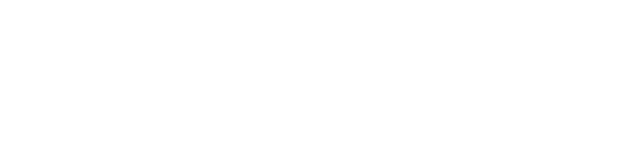
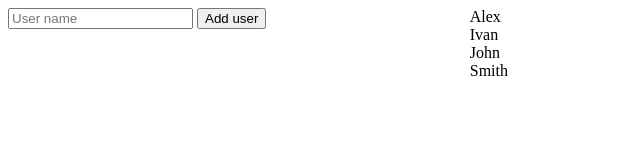
Before and after one commit to sergeyschegolev-git/redux, a website built with webpack: page src/index.html in a window 1280 px wide. Shown: the whole page, without its empty margins (0-640 px from the left). Built offline with nearby package versions, Linux system fonts and the light colour scheme.

Commit message:
Init commit

```diff
--- a/package.json
+++ b/package.json
@@ -14,7 +14,9 @@
     "@babel/plugin-transform-runtime": "^7.14.5",
     "@babel/preset-env": "^7.14.7",
     "babel-loader": "^8.2.2",
+    "css-loader": "^5.2.6",
     "html-webpack-plugin": "^5.3.2",
+    "style-loader": "^3.0.0",
     "webpack": "^5.42.1",
     "webpack-cli": "^4.7.2",
     "webpack-dev-server": "^3.11.2"
--- /dev/null
+++ b/src/components/AddContainer/index.js
@@ -0,0 +1,10 @@
+import { users } from '../../data';
+
+const addContainer = document.getElementById('containerForAdd');
+const addButton = addContainer.querySelector('button');
+const input = addContainer.querySelector('input');
+
+addButton.addEventListener('click', () => {
+  users.push(input.value);
+  console.log(users);
+})
--- /dev/null
+++ b/src/components/ListContainer/index.js
@@ -0,0 +1,12 @@
+import { users } from '../../data';
+
+const listContainer = document.getElementById('list');
+
+const createUserView = (user) => {
+  const div = document.createElement('div');
+  div.innerText = user;
+
+  return div;
+}
+
+listContainer.append(...users.map(createUserView));
--- /dev/null
+++ b/src/data.js
@@ -0,0 +1,6 @@
+export const users = [
+  'Alex',
+  'Ivan',
+  'John',
+  'Smith'
+]
--- /dev/null
+++ b/src/index.css
@@ -0,0 +1,5 @@
+.wrapper {
+    width: 500px;
+    display: flex;
+    justify-content: space-between;
+}
--- a/src/index.html
+++ b/src/index.html
@@ -8,6 +8,17 @@
     <title>Document</title>
 </head>
 <body>
+    <div class="wrapper">
+        <div id="containerForAdd">
+            <input type="text" placeholder="User name">
+            <button>Add user</button>
+        </div>
 
+        <div id="list">
+
+        </div>
+    </div>
+
+    <script src="index.js"></script>
 </body>
 </html>
--- a/src/index.js
+++ b/src/index.js
@@ -0,0 +1,3 @@
+import './components/AddContainer';
+import './components/ListContainer';
+import './index.css';
--- a/webpack.dev.js
+++ b/webpack.dev.js
@@ -7,6 +7,10 @@ module.exports = {
   devtool: 'eval-source-map',
   module: {
     rules: [
+      {
+        test: /\.css$/i,
+        use: ['style-loader' ,'css-loader']
+      },
       {
         test: /\.js$/i,
         exclude: /(node_modules)/,
```
Also changed, not shown: 1 other file.
